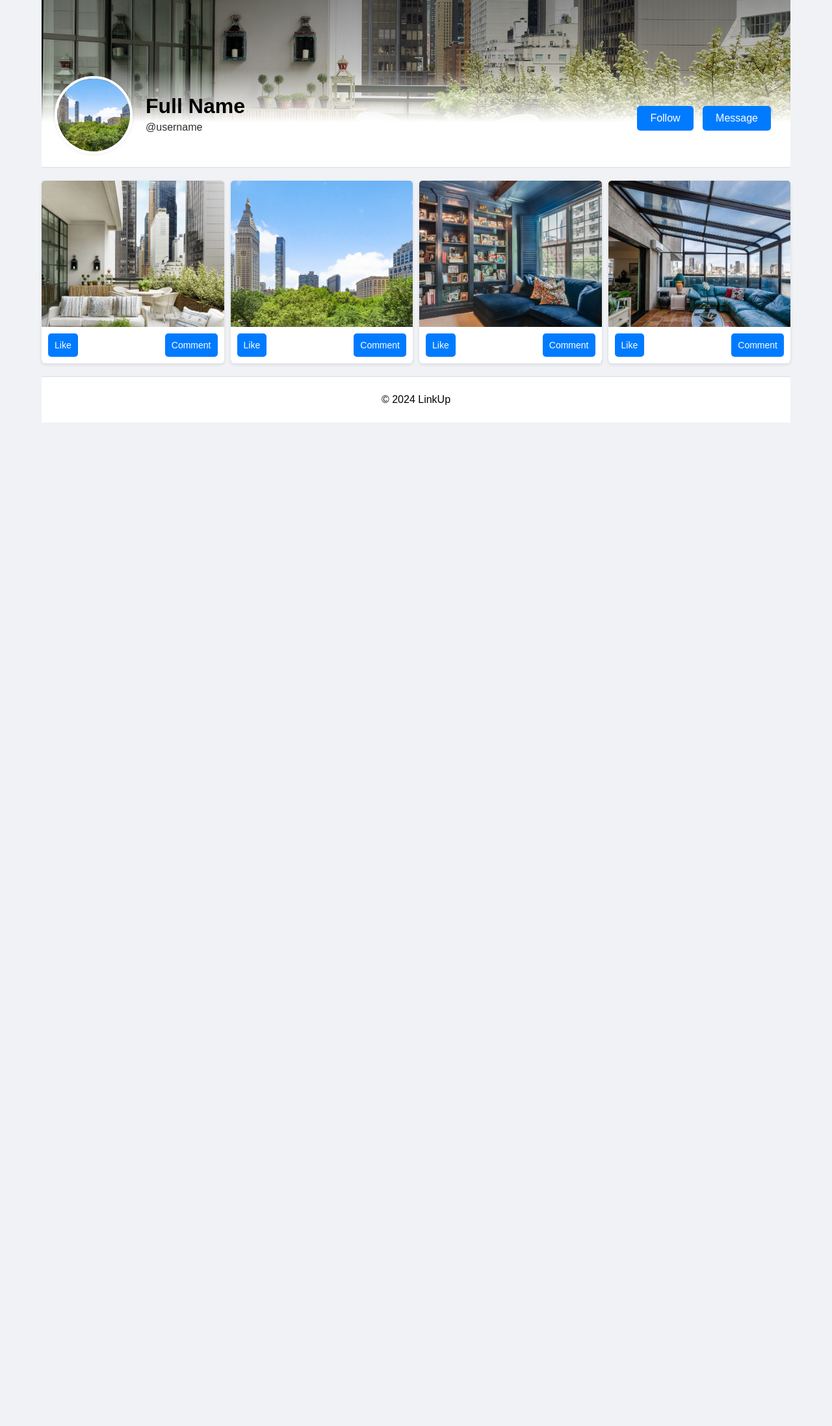
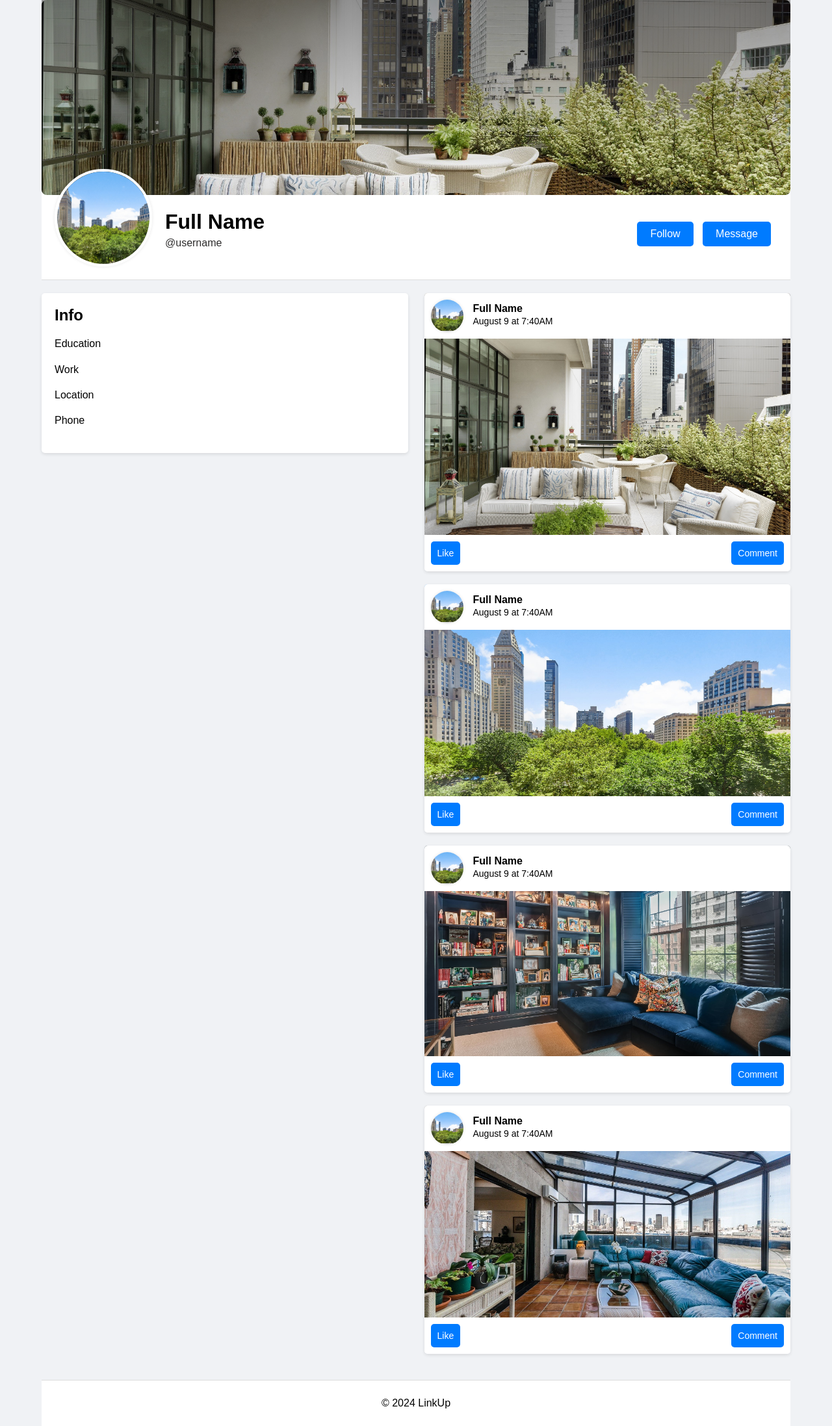
Before and after one commit to MahmoudHammam0/LinkUp, a Flask app: page /profile in a window 1280 px wide. Shown: the whole page at 65% size. Before the commit the page ends 650 px from the top, so only its background shows below. Run offline with Flask 3, Linux system fonts and the light colour scheme.

Commit message:
Profile Page

```diff
--- a/web_flask/static/styles/profile.css
+++ b/web_flask/static/styles/profile.css
@@ -23,13 +23,11 @@ body {
 
 .cover-photo {
     width: 100%;
-    height: 200px;
+    height: 300px;
     background-size: cover;
     background-position: center;
     background-repeat: no-repeat;
     position: relative;
-    mask-image: linear-gradient(to bottom, rgba(255, 255, 255, 1) 0%, rgba(255, 255, 255, 0) 30%);
-    -webkit-mask-image: linear-gradient(to bottom, rgba(255, 255, 255, 1) 54%, rgba(255, 255, 255, 0) 94%);
   }
 
   .cover-photo::before {
@@ -47,20 +45,20 @@ body {
     width: 100%;
     height: 100%;
     object-fit: cover;
+    border-radius: 8px;
   }
 
   .profile-info {
     display: flex;
     align-items: center;
-    margin-top: -83px;
     position: relative;
     z-index: 2;
     padding: 0 20px 20px 20px;
   }
 
 .profile-pic {
-  width: 120px;
-  height: 120px;
+  width: 150px;
+  height: 150px;
   border-radius: 50%;
   background-size: cover;
   background-position: center;
@@ -68,6 +66,7 @@ body {
   margin-right: 20px;
   box-shadow: 0 0 5px rgba(0, 0, 0, 0.1);
   overflow: hidden;
+  margin-top: -40px;
 }
 
 .profile-pic img {
@@ -110,27 +109,32 @@ body {
 }
 
 .post-grid {
-    display: grid;
-    grid-template-columns: repeat(4, 1fr);
-    gap: 10px;
+    display: flex;
+    justify-content: flex-start;
     margin-top: 20px;
     margin-bottom: 20px;
+  }
+
+  .bio {
+    width: 50%;
+    margin-right: 25px;
+  }
+
+  .posts {
+    width: 50%;
   }
 
   .post-item {
     position: relative;
     width: 100%;
-    padding-top: 100%;
     box-shadow: 0 2px 5px rgba(0, 0, 0, 0.1);
     border-radius: 5px;
     overflow: hidden;
     background-color: #fff;
+    margin-bottom: 20px;
   }
 
   .post-item img {
-    position: absolute;
-    top: 0;
-    left: 0;
     width: 100%;
     height: 100%;
     object-fit: cover;
@@ -162,6 +166,59 @@ body {
     background-color: #0056b3;
   }
 
+  .post-header {
+    position: absolute;
+    top: 0;
+    left: 0;
+    width: 100%;
+    display: flex;
+    justify-content: flex-start;
+    padding: 10px;
+    background-color: #fff;
+  }
+
+.post-header .pic {
+  width: 50px;
+  height: 50px;
+  border-radius: 50%;
+  background-size: cover;
+  background-position: center;
+  margin-right: 15px;
+  box-shadow: 0 0 5px rgba(0, 0, 0, 0.1);
+  overflow: hidden;
+}
+
+.post-header h3 {
+  margin-top: 5px;
+  margin-bottom: 2px;
+  font-size: 16px;
+}
+
+.post-header p {
+  margin: 0;
+  font-size: 14px;
+  font-weight: 200;
+}
+
+.info {
+  position: relative;
+  width: 100%;
+  box-shadow: 0 2px 5px rgba(0, 0, 0, 0.1);
+  border-radius: 5px;
+  overflow: hidden;
+  background-color: #fff;
+  margin-bottom: 20px;
+  padding: 20px;
+}
+
+h2 {
+  margin: 0;
+}
+
+h4 {
+  font-weight: 300;
+}
+
 .footer {
   background-color: #ffffff;
   text-align: center;
--- a/web_flask/templates/profile.html
+++ b/web_flask/templates/profile.html
@@ -28,7 +28,26 @@
       </div>
     </div>
     <div class="post-grid">
+      <div class="bio">
+        <div class="info">
+          <h2>Info</h2>
+          <h4>Education</h4>
+          <h4>Work</h4>
+          <h4>Location</h4>
+          <h4>Phone</h4>
+        </div>
+      </div>
+      <div class="posts">
         <div class="post-item">
+          <div class="post-header">
+            <div class="pic">
+              <img src="../static/images/2.jpg" alt="Profile Picture" />
+            </div>
+            <div class="details">
+              <h3>Full Name</h3>
+              <p>August 9 at 7:40AM</p>
+            </div>
+          </div>
           <img src="../static/images/1.jpg" alt="Post 1" />
           <div class="post-buttons">
             <button>Like</button>
@@ -36,6 +55,15 @@
           </div>
         </div>
         <div class="post-item">
+          <div class="post-header">
+            <div class="pic">
+              <img src="../static/images/2.jpg" alt="Profile Picture" />
+            </div>
+            <div class="details">
+              <h3>Full Name</h3>
+              <p>August 9 at 7:40AM</p>
+            </div>
+          </div>
           <img src="../static/images/2.jpg" alt="Post 2" />
           <div class="post-buttons">
             <button>Like</button>
@@ -43,6 +71,15 @@
           </div>
         </div>
         <div class="post-item">
+          <div class="post-header">
+            <div class="pic">
+              <img src="../static/images/2.jpg" alt="Profile Picture" />
+            </div>
+            <div class="details">
+              <h3>Full Name</h3>
+              <p>August 9 at 7:40AM</p>
+            </div>
+          </div>
           <img src="../static/images/3.jpg" alt="Post 3" />
           <div class="post-buttons">
             <button>Like</button>
@@ -50,6 +87,15 @@
           </div>
         </div>
         <div class="post-item">
+          <div class="post-header">
+            <div class="pic">
+              <img src="../static/images/2.jpg" alt="Profile Picture" />
+            </div>
+            <div class="details">
+              <h3>Full Name</h3>
+              <p>August 9 at 7:40AM</p>
+            </div>
+          </div>
           <img src="../static/images/4.jpg" alt="Post 4" />
           <div class="post-buttons">
             <button>Like</button>
@@ -57,6 +103,7 @@
           </div>
         </div>
       </div>
+    </div>
     <div class="footer">
       <p>&copy; 2024 LinkUp</p>
     </div>
```
